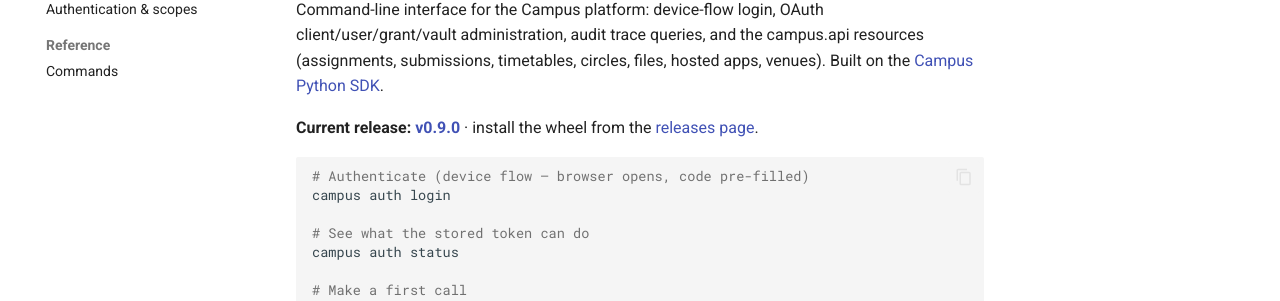
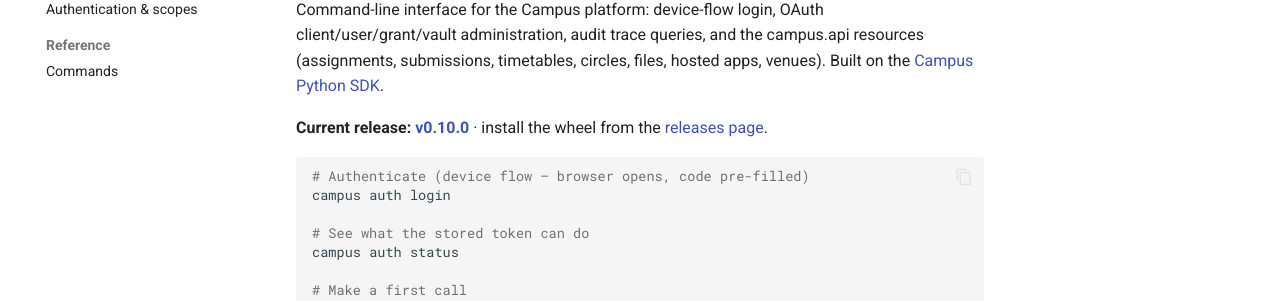
Before and after one commit to nyjc-computing/campus-cli, an MkDocs documentation site: the page built from docs/index.md, in a window 1280 px wide and 1250 px high. Shown: the part 183-484 px from the top of the window. Built offline with MkDocs 1.6.1 and Material for MkDocs 9.7.7, drawn with Linux system fonts in a browser that asks for light colours; comment, search, counter and statistics services are not loaded.

Commit message:
docs: sync the version snippet to 0.10.0 (sync_docs_version)

```diff
--- a/docs/snippets/version.md
+++ b/docs/snippets/version.md
@@ -2,5 +2,5 @@
      Run `python scripts/sync_docs_version.py` after a version bump;
      CI regenerates this file and fails on drift. -->
 
-**Current release: [v0.9.0](https://github.com/nyjc-computing/campus-cli/releases/tag/v0.9.0)**
+**Current release: [v0.10.0](https://github.com/nyjc-computing/campus-cli/releases/tag/v0.10.0)**
 · install the wheel from the [releases page](https://github.com/nyjc-computing/campus-cli/releases).
```
